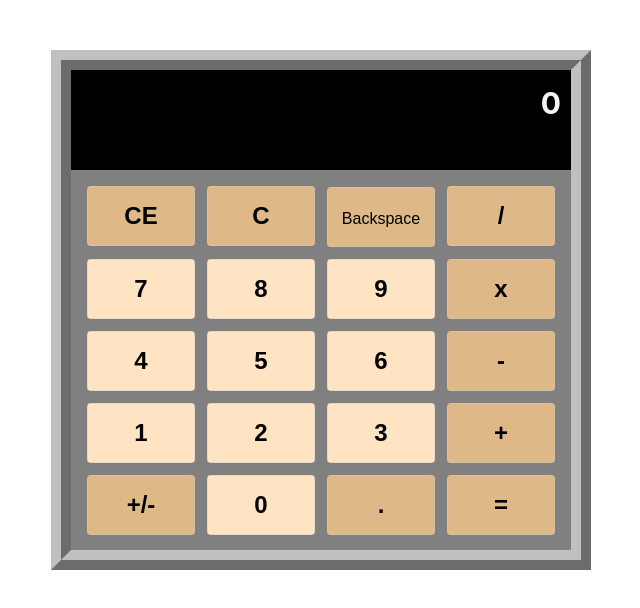
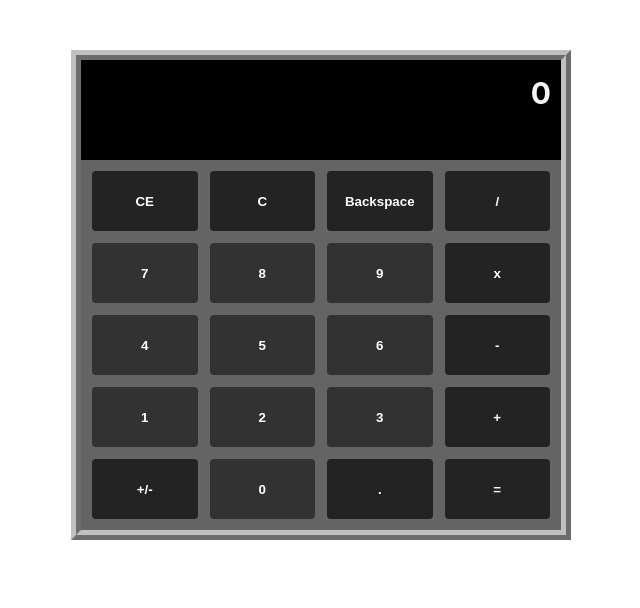
Before and after one commit to shubhaw/calculator, a React (Create React App) app: page / in a window 1280 px wide. Shown: the top 608 px of the page, without its empty margins (319-959 px from the left). Built offline with nearby package versions, Linux system fonts and the light colour scheme.

Commit message:
Styled using CSS Grid

```diff
--- a/src/components/ButtonsPanel/Button/Button.js
+++ b/src/components/ButtonsPanel/Button/Button.js
@@ -2,7 +2,7 @@ import React from 'react';
 import styleClasses from './Button.module.css';
 
 const Button = (props) => {
-    let classes = [styleClasses.Button, styleClasses[props.buttonType]];
+    let classes = [styleClasses.Button, styleClasses[props.buttonType], [props.styleClass]];
 
     if(props.hide) {
         classes.push(styleClasses.Hide);
--- a/src/components/ButtonsPanel/Button/Button.module.css
+++ b/src/components/ButtonsPanel/Button/Button.module.css
@@ -1,23 +1,24 @@
 .Button {
     outline: none;
-    font-size: 24px;
     font-weight: bold;
     display: inline-block;
     margin: 6px 6px;
     border: 1px dotted #ccc;
     padding: 2px 5px;
+    border: 0;
     border-radius: 4px;
-    width: 108px;
+    min-width: 50px;
     height: 60px;
     cursor: pointer;
+    color: white;
 }
 
 .Number {
-    background-color: bisque;
+    background-color: rgb(50, 50, 50);
 }
 
 .Operation {
-    background-color: burlywood;
+    background-color: rgb(35, 35, 35);
 }
 
 .Button:active {
@@ -26,5 +27,5 @@
 }
 
 .Hide {
-    visibility: hidden;
+    display: none;
 }
--- a/src/components/ButtonsPanel/ButtonsPanel.js
+++ b/src/components/ButtonsPanel/ButtonsPanel.js
@@ -3,44 +3,42 @@ import styleClasses from './ButtonsPanel.module.css';
 import Button from './Button/Button';
 
 const ButtonsPanel = props => {
-    const backspaceStyle = {
-        fontSize: '16px',
-        fontWeight: 'normal',
-        paddingTop: '7px'
-    }
+    const styleClass = props.isCalculator? styleClasses.ButtonsPanel_Calculator: styleClasses.ButtonsPanel_CurrencyConverter;
     return (
-        <div className={styleClasses.ButtonsPanel}>
-            <div>
-                <Button onPress={props.onButtonPressed} buttonType='Operation' value='CE' />
-                <Button onPress={props.onButtonPressed} buttonType='Operation' value='C' />
-                <Button onPress={props.onButtonPressed} buttonType='Operation' value='Backspace' specialStyle={backspaceStyle} />
-                <Button onPress={props.onButtonPressed} buttonType='Operation' value='/' hide={props.isCurrencyConverter && !props.isCalculator} />
-            </div>
-            <div>
-                <Button onPress={props.onButtonPressed} buttonType='Number' value='7' />
-                <Button onPress={props.onButtonPressed} buttonType='Number' value='8' />
-                <Button onPress={props.onButtonPressed} buttonType='Number' value='9' />
-                <Button onPress={props.onButtonPressed} buttonType='Operation' value='x' hide={props.isCurrencyConverter && !props.isCalculator} />
-            </div>
-            <div>
-                <Button onPress={props.onButtonPressed} buttonType='Number' value='4' />
-                <Button onPress={props.onButtonPressed} buttonType='Number' value='5' />
-                <Button onPress={props.onButtonPressed} buttonType='Number' value='6' />
-                <Button onPress={props.onButtonPressed} buttonType='Operation' value='-' hide={props.isCurrencyConverter && !props.isCalculator} />
-            </div>
-            <div>
-                <Button onPress={props.onButtonPressed} buttonType='Number' value='1' />
-                <Button onPress={props.onButtonPressed} buttonType='Number' value='2' />
-                <Button onPress={props.onButtonPressed} buttonType='Number' value='3' />
-                <Button onPress={props.onButtonPressed} buttonType='Operation' value='+' hide={props.isCurrencyConverter && !props.isCalculator} />
-            </div>
-            <div>
-                <Button onPress={props.onButtonPressed} buttonType='Operation' value='+/-' hide={props.isCurrencyConverter && !props.isCalculator} />
-                <Button onPress={props.onButtonPressed} buttonType='Number' value='0' />
-                <Button onPress={props.onButtonPressed} buttonType='Operation' value='.' />
-                <Button onPress={props.onButtonPressed} buttonType='Operation' value='=' hide ={props.isCurrencyConverter && !props.isCalculator}/>
-            </div>
+        <div className={styleClasses.ButtonsPanel + ' ' + styleClass}>
+
+            <Button onPress={props.onButtonPressed} buttonType='Operation' value='CE' styleClass={styleClasses.CE} />
+            <Button onPress={props.onButtonPressed} buttonType='Operation' value='C' styleClass={styleClasses.C} />
+            <Button onPress={props.onButtonPressed} buttonType='Operation' value='Backspace' styleClass={styleClasses.Backspace} />
+            <Button onPress={props.onButtonPressed} buttonType='Operation' value='/' hide={props.isCurrencyConverter && !props.isCalculator} styleClass={styleClasses.Division} />
+
+            <Button onPress={props.onButtonPressed} buttonType='Number' value='7' styleClass={styleClasses.Seven} />
+            <Button onPress={props.onButtonPressed} buttonType='Number' value='8' styleClass={styleClasses.Eight} />
+            <Button onPress={props.onButtonPressed} buttonType='Number' value='9' styleClass={styleClasses.Nine} />
+            <Button onPress={props.onButtonPressed} buttonType='Operation' value='x' hide={props.isCurrencyConverter && !props.isCalculator} styleClass={styleClasses.Multiplication} />
+
+            <Button onPress={props.onButtonPressed} buttonType='Number' value='4' styleClass={styleClasses.Four} />
+            <Button onPress={props.onButtonPressed} buttonType='Number' value='5' styleClass={styleClasses.Five} />
+            <Button onPress={props.onButtonPressed} buttonType='Number' value='6' styleClass={styleClasses.Six} />
+            <Button onPress={props.onButtonPressed} buttonType='Operation' value='-' hide={props.isCurrencyConverter && !props.isCalculator} styleClass={styleClasses.Subtraction} />
+
+            <Button onPress={props.onButtonPressed} buttonType='Number' value='1' styleClass={styleClasses.One} />
+            <Button onPress={props.onButtonPressed} buttonType='Number' value='2' styleClass={styleClasses.Two} />
+            <Button onPress={props.onButtonPressed} buttonType='Number' value='3' styleClass={styleClasses.Three} />
+            <Button onPress={props.onButtonPressed} buttonType='Operation' value='+' hide={props.isCurrencyConverter && !props.isCalculator} styleClass={styleClasses.Addition} />
+
+            <Button onPress={props.onButtonPressed} buttonType='Operation' value='+/-' hide={props.isCurrencyConverter && !props.isCalculator} styleClass={styleClasses.ToggleSign} />
+            <Button onPress={props.onButtonPressed} buttonType='Number' value='0' styleClass={styleClasses.Zero} />
+            <Button onPress={props.onButtonPressed} buttonType='Operation' value='.' styleClass={styleClasses.Dot} />
+            <Button onPress={props.onButtonPressed} buttonType='Operation' value='=' hide={props.isCurrencyConverter && !props.isCalculator} styleClass={styleClasses.EqualsTo} />
         </div>
+
+        // <div className={styleClasses.ButtonsPanel}>
+        //     <Button onPress={props.onButtonPressed} buttonType='Operation' value='CE' />
+        //     <Button onPress={props.onButtonPressed} buttonType='Operation' value='C' />
+        //     <Button onPress={props.onButtonPressed} buttonType='Operation' value='Backspace' specialStyle={backspaceStyle} />
+        //     <Button onPress={props.onButtonPressed} buttonType='Operation' value='/' hide={props.isCurrencyConverter && !props.isCalculator} />
+        // </div>
     )
 };
 
--- a/src/components/ButtonsPanel/ButtonsPanel.module.css
+++ b/src/components/ButtonsPanel/ButtonsPanel.module.css
@@ -1,5 +1,154 @@
 .ButtonsPanel {
-    height: 360px;
-    padding: 10px;
-    background-color: gray;
+    display: grid;
+    background-color: rgb(100, 100, 100);
+    padding: 5px;
 }
+
+.ButtonsPanel_Calculator {
+    grid-template-rows: repeat(5, 1fr);
+    grid-template-columns: repeat(4, 1fr);
+}
+
+.ButtonsPanel_CurrencyConverter {
+    grid-template-rows: repeat(5, 1fr);
+    grid-template-columns: repeat(3, 1fr);}
+
+.CE {
+    grid-column-start: 1;
+    grid-column-end: 2;
+    grid-row-start: 1;
+    grid-row-end: 2;
+}
+
+.C {
+    grid-column-start: 2;
+    grid-column-end: 3;
+    grid-row-start: 1;
+    grid-row-end: 2;
+}
+
+.Backspace {
+    grid-column-start: 3;
+    grid-column-end: 4;
+    grid-row-start: 1;
+    grid-row-end: 2;
+}
+
+.Division {
+    grid-column-start: 4;
+    grid-column-end: 5;
+    grid-row-start: 1;
+    grid-row-end: 2;
+}
+
+.Seven {
+    grid-column-start: 1;
+    grid-column-end: 2;
+    grid-row-start: 2;
+    grid-row-end: 3;
+}
+
+.Eight {
+    grid-column-start: 2;
+    grid-column-end: 3;
+    grid-row-start: 2;
+    grid-row-end: 3;
+}
+
+.Nine {
+    grid-column-start: 3;
+    grid-column-end: 4;
+    grid-row-start: 2;
+    grid-row-end: 3;
+}
+
+.Multiplication {
+    grid-column-start: 4;
+    grid-column-end: 5;
+    grid-row-start: 2;
+    grid-row-end: 3;
+}
+
+.Four {
+    grid-column-start: 1;
+    grid-column-end: 2;
+    grid-row-start: 3;
+    grid-row-end: 4;
+}
+
+.Five {
+    grid-column-start: 2;
+    grid-column-end: 3;
+    grid-row-start: 3;
+    grid-row-end: 4;
+}
+
+.Six {
+    grid-column-start: 3;
+    grid-column-end: 4;
+    grid-row-start: 3;
+    grid-row-end: 4;
+}
+
+.Subtraction {
+    grid-column-start: 4;
+    grid-column-end: 5;
+    grid-row-start: 3;
+    grid-row-end: 4;
+}
+
+.One {
+    grid-column-start: 1;
+    grid-column-end: 2;
+    grid-row-start: 4;
+    grid-row-end: 5;
+}
+
+.Two {
+    grid-column-start: 2;
+    grid-column-end: 3;
+    grid-row-start: 4;
+    grid-row-end: 5;
+}
+
+.Three {
+    grid-column-start: 3;
+    grid-column-end: 4;
+    grid-row-start: 4;
+    grid-row-end: 5;
+}
+
+.Addition {
+    grid-column-start: 4;
+    grid-column-end: 5;
+    grid-row-start: 4;
+    grid-row-end: 5;
+}
+
+.ToggleSign {
+    grid-column-start: 1;
+    grid-column-end: 2;
+    grid-row-start: 5;
+    grid-row-end: 6;
+}
+
+.Zero {
+    grid-column-start: 2;
+    grid-column-end: 3;
+    grid-row-start: 5;
+    grid-row-end: 6;
+}
+
+.Dot {
+    grid-column-start: 3;
+    grid-column-end: 4;
+    grid-row-start: 5;
+    grid-row-end: 6;
+}
+
+.EqualsTo {
+    grid-column-start: 4;
+    grid-column-end: 5;
+    grid-row-start: 5;
+    grid-row-end: 6;
+}
--- a/src/components/Layout/Layout.module.css
+++ b/src/components/Layout/Layout.module.css
@@ -1,5 +1,22 @@
 .Layout {
-    width: 500px;
     margin: 50px auto;
-    border: 20px ridge silver;
+    border: 10px ridge silver;
+    box-sizing: border-box;
 }
+
+
+
+@media (min-width:500px) {
+    .Layout {
+        width: 500px;
+    }
+}
+
+@media (max-width:500px) {
+    .Layout {
+        width: 90%;
+        margin:20px 0 20px 20px auto;
+        border: 5px ridge silver;
+
+    }
+}
```
